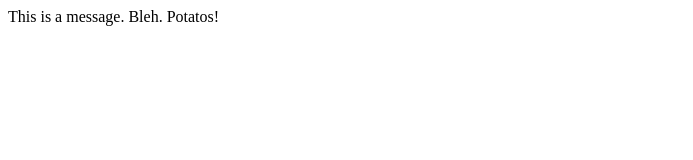
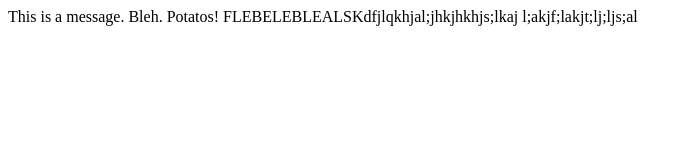
Before and after one commit to DevMtn-Practice-Org/dv-mt-grp-prjct, a plain HTML site: page index.html in a window 1280 px wide. Shown: the whole page, without its empty margins (0-693 px from the left). Drawn offline with nearby package versions, Linux system fonts and the light colour scheme; some packages are replaced by stand-ins of ours.

Commit message:
BLehalkdsjf;lakj

```diff
--- a/index.html
+++ b/index.html
@@ -8,6 +8,8 @@
 
   This is a message.
   Bleh. Potatos!
+  FLEBELEBLEALSKdfjlqkhjal;jhkjhkhjs;lkaj
+  l;akjf;lakjt;lj;ljs;al
 
 
      <script src="https://ajax.googleapis.com/ajax/libs/angularjs/1.4.3/angular.js"></script>
```
